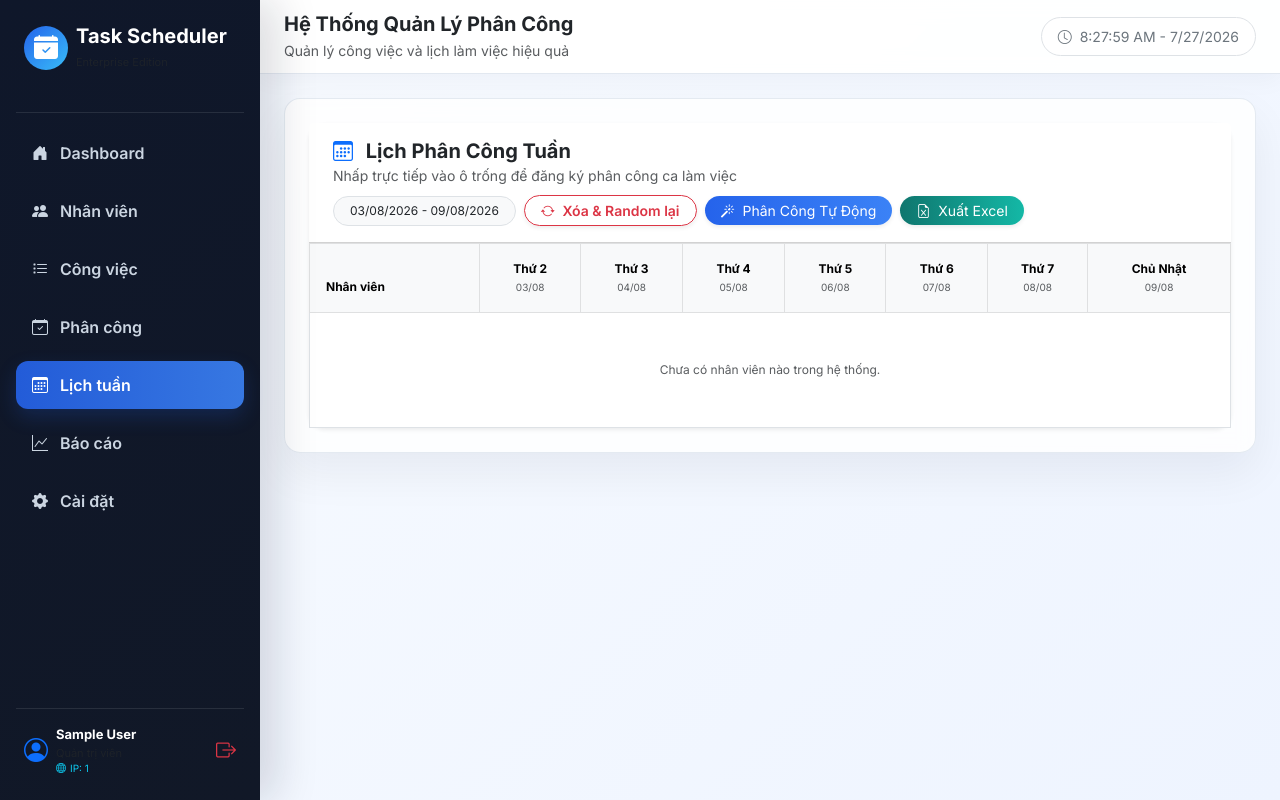
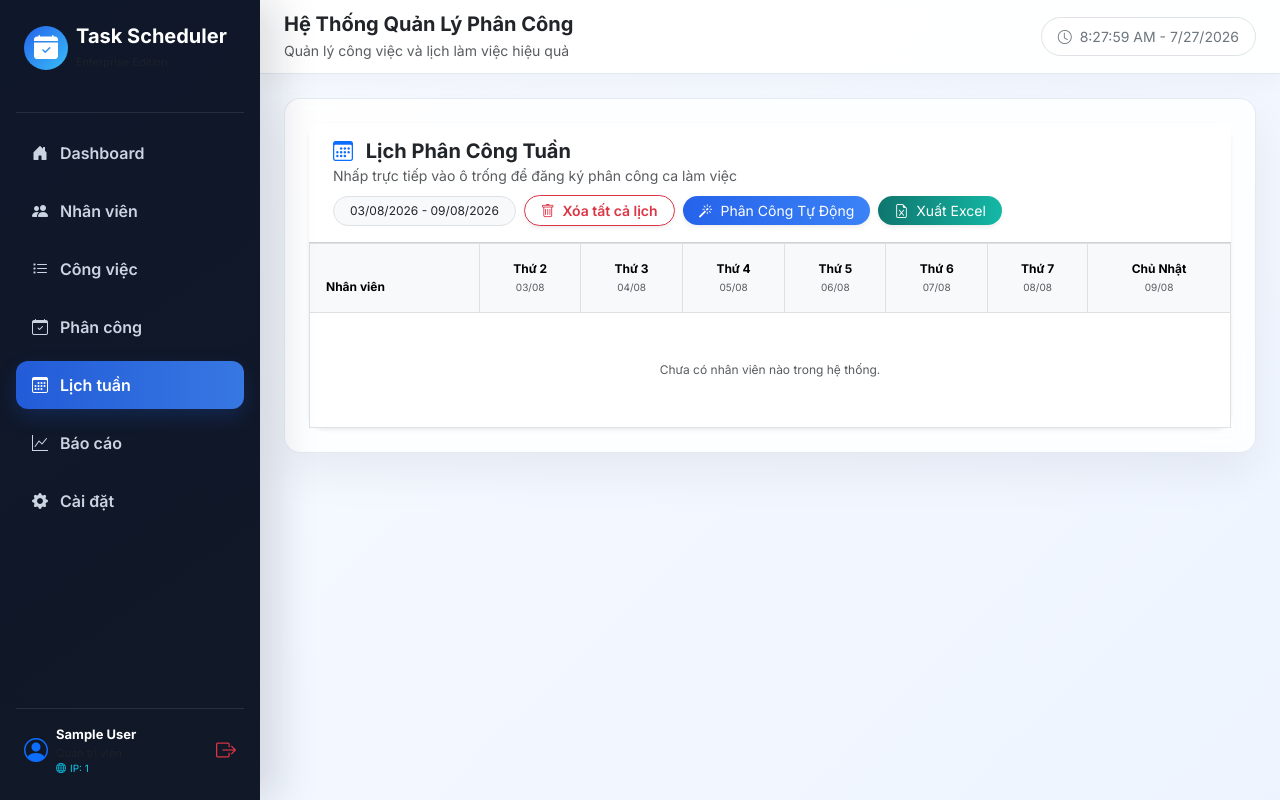
Before and after one commit to Chngivt/EmployeeTaskScheduler, a Flask app: page /schedule/weekly in a window 1280 px wide. Run offline with Flask 3, Linux system fonts and the light colour scheme; the visitor is signed in with stand-in values (Sample User, id 1); data comes from the database, SQL or seed files in the repository; data that the repository does not hold is empty.

Commit message:
Update weekly.html

```diff
--- a/app/templates/schedule/weekly.html
+++ b/app/templates/schedule/weekly.html
@@ -11,7 +11,6 @@
         background-color: #eff6ff !important;
         transform: translateY(-1px);
     }
-    /* Đảm bảo Modal luôn nổi lên trên cùng, không bị lớp mờ đè lên */
     #quickRegisterModal {
         z-index: 1060 !important;
     }
@@ -20,7 +19,6 @@
     }
 </style>
 
-<!-- Hiển thị thông báo (flash messages) nếu có -->
 {% with messages = get_flashed_messages(with_categories=true) %}
   {% if messages %}
     <div class="mb-3">
@@ -47,15 +45,15 @@
                 {{ week_dates[0].strftime('%d/%m/%Y') }} - {{ week_dates[-1].strftime('%d/%m/%Y') }}
             </div>
 
-            <!-- NÚT XÓA TẤT CẢ VÀ RANDOM LẠI -->
-            <form action="{{ url_for('schedule.reset_and_auto_assign') }}" method="POST" class="m-0" onsubmit="return confirm('Bạn có chắc chắn muốn XÓA TẤT CẢ lịch hiện tại và random lại toàn bộ không?');">
+            <!-- NÚT XÓA TẤT CẢ LỊCH -->
+            <form action="{{ url_for('schedule.reset_schedule') }}" method="POST" class="m-0" onsubmit="return confirm('Bạn có chắc chắn muốn XÓA TẤT CẢ lịch phân công hiện tại không?');">
                 <button type="submit" class="btn btn-outline-danger btn-sm shadow-sm rounded-pill px-3 fw-semibold">
-                    <i class="bi bi-arrow-repeat me-1"></i> Xóa & Random lại
+                    <i class="bi bi-trash me-1"></i> Xóa tất cả lịch
                 </button>
             </form>
 
             <!-- NÚT PHÂN CÔNG TỰ ĐỘNG -->
-            <form action="/schedule/auto_assign" method="POST" class="m-0" onsubmit="return confirm('Hệ thống sẽ tự động điền ngẫu nhiên công việc vào các ca Sáng & Chiều đang bị trống trong tuần này. Bạn có chắc chắn muốn thực hiện?');">
+            <form action="/schedule/auto_assign" method="POST" class="m-0" onsubmit="return confirm('Hệ thống sẽ tự động điền ngẫu nhiên công việc vào các ca đang bị trống trong tuần này. Bạn có chắc chắn muốn thực hiện?');">
                 <button type="submit" class="btn btn-primary btn-sm shadow-sm rounded-pill px-3">
                     <i class="bi bi-magic me-1"></i> Phân Công Tự Động
                 </button>
@@ -66,9 +64,8 @@
                 <i class="bi bi-file-earmark-excel me-1"></i> Xuất Excel
             </a>
         </div>
-        <!-- ============================================== -->
+    </div>
 
-    </div>
     <div class="card-body p-0">
         <div class="table-responsive">
             <table class="table table-bordered mb-0 align-middle text-center" style="font-size: 12px;">
@@ -219,7 +216,6 @@
     function openRegisterModal(empId, empName, dateStr, shift) {
         var modalEl = document.getElementById('quickRegisterModal');
 
-        // CHUYỂN MODAL RA NGOÀI CÙNG THẺ BODY ĐỂ KHÔNG BỊ LỚP MỜ BẤM ĐÈ
         if (modalEl.parentElement !== document.body) {
             document.body.appendChild(modalEl);
         }
```
